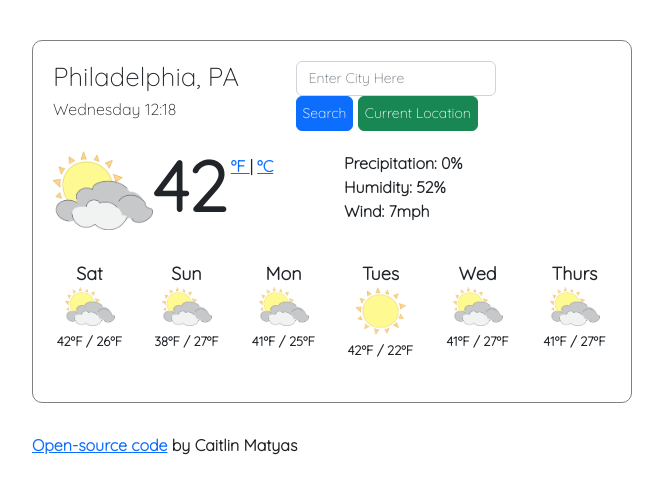
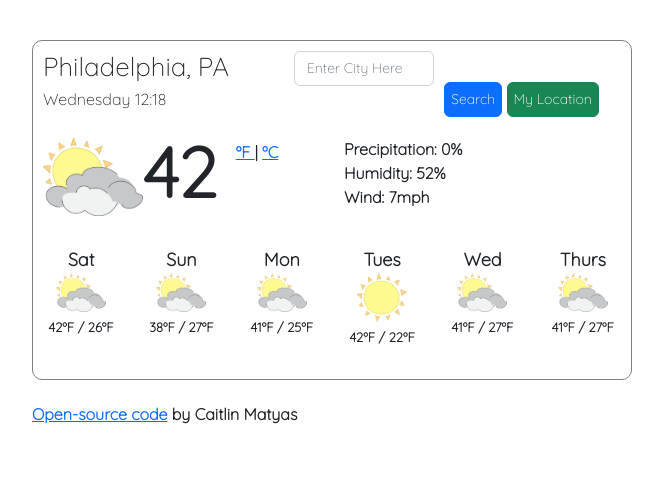
Before and after one commit to cmatyas/Plus-Project-Matyas, a plain HTML site: page index.html in a window 1280 px wide. Shown: the whole page, without its empty margins (308-971 px from the left). Drawn offline with nearby package versions, Linux system fonts and the light colour scheme.

Commit message:
updated search styling

```diff
--- a/index.html
+++ b/index.html
@@ -24,26 +24,26 @@
   <body>
     <div class="container">
       <div class="weather-app">
-        <div class="row">
+        <div class="row justify-content-ends">
           <div class="col-5">
             <h1>Philadelphia, PA</h1>
             <h6>Date and Time</h6>
           </div>
-          <div class="col-7">
-            <span class="search">
+          <div class="col-3">
             <input
               type="search"
-                id="form1"
+              id="inlineForm"
               class="form-control"
               placeholder="Enter City Here"
             />
+          </div>
+          <div class="col-4">
             <button type="button" class="btn btn-primary" id="city-search">
-                Search <i class="fas fa-search"></i>
+              Search
             </button>
             <button type="button" class="btn btn-success" id="current-city">
-                Current Location
+              My Location
             </button>
-            </span>
           </div>
         </div>
         <div class="row">
--- a/src/styles.css
+++ b/src/styles.css
@@ -29,7 +29,7 @@ li {
 .weather-app {
   max-width: 600px;
   margin: 30px auto;
-  padding: 20px;
+  padding: 10px;
   border: 1px solid gray;
   border-radius: 10px;
 }
@@ -40,11 +40,16 @@ li {
 
 .form-control {
   font-size: 14px;
-  width: 200px;
+
+  width: 140px;
 }
-
+.col-4 {
+  align-content: end;
+  padding-right: 0;
+}
 .btn-primary {
   font-size: 14px;
+  text-align: end;
   padding-left: 6px;
   padding-right: 6px;
 }
@@ -69,7 +74,6 @@ li {
 .tempToggle {
   position: relative;
   top: -40px;
-  left: -15px;
 }
 
 .temps {
@@ -90,5 +94,6 @@ li {
 
 .coder {
   max-width: 600px;
-  margin: 30px auto;
+  margin: 10px auto;
+  line-height: 0.5;
 }
```
Lines whose indentation alone changed are shown as unchanged.
